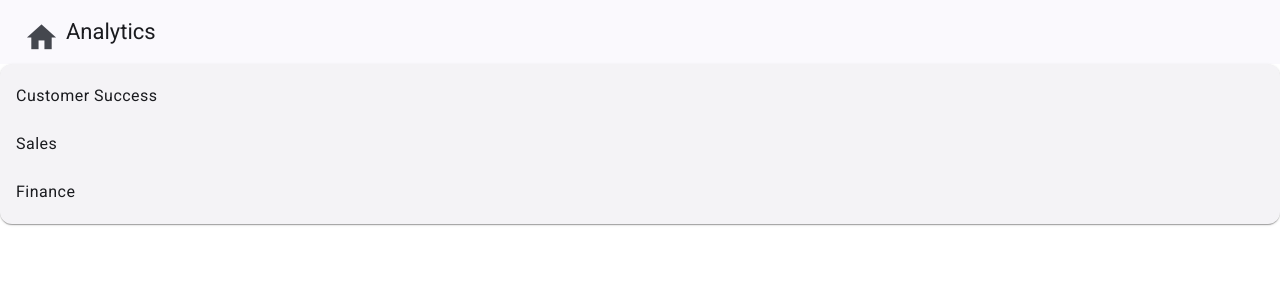
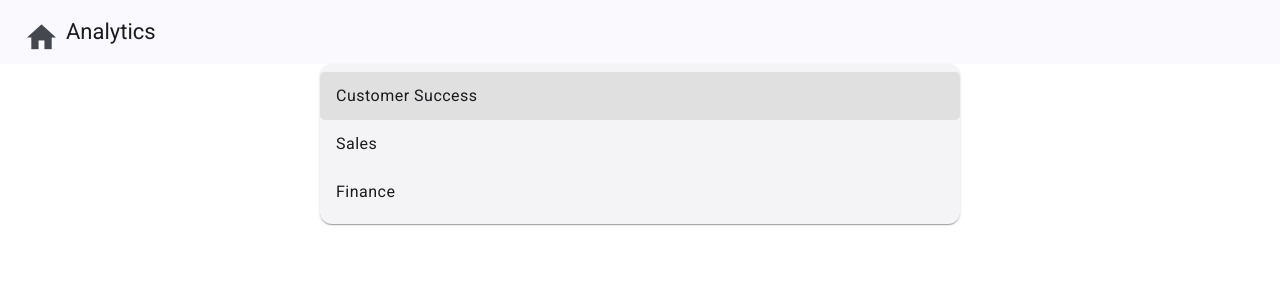
Before and after one commit to SophiaGoldMtech/hr-timesheet, an Angular app: page /departments in a window 1280 px wide. In both pictures the pointer is over the element "Customer Success". Shown: the top 300 px of the page. Built offline with nearby package versions, Linux system fonts and the light colour scheme.

Commit message:
Adding styles for navbar card/list

```diff
--- a/src/app/components/departments/departments.component.scss
+++ b/src/app/components/departments/departments.component.scss
@@ -0,0 +1,10 @@
+mat-card {
+  width: 50%;
+  margin: auto;
+}
+
+mat-list-item:hover {
+  background-color: #e0e0e0;
+  border-radius: 5px;
+  cursor: pointer;
+}
```
